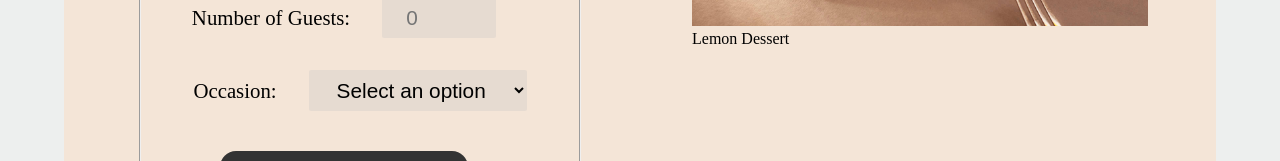
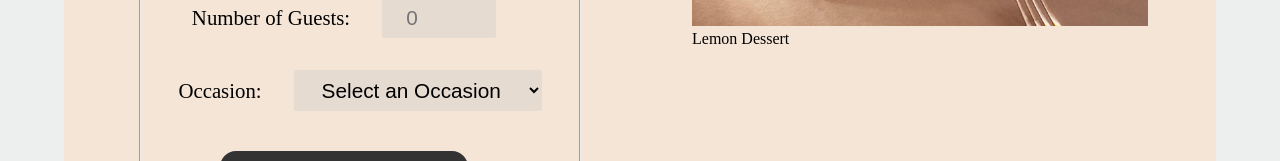
Before and after one commit to oislen/LittleLemonReact, a React (Create React App) app in the folder littlelemon/: page /book in a window 1280 px wide. Shown: the part 591-752 px from the top of the page. Built offline with nearby package versions, Linux system fonts and the light colour scheme.

Commit message:
Revised bookingform to raise alert on submission

```diff
--- a/littlelemon/src/components/pages/forms/BookingForm.js
+++ b/littlelemon/src/components/pages/forms/BookingForm.js
@@ -3,26 +3,35 @@ import { useState } from "react";
 
 const BookingForm = (props) => {
 
-  const [times, setTimes] = useState("");
+  const [date, setDate] = useState("");
+  const [time, setTime] = useState("");
   const [guests, setGuests] = useState("");
   const [occasion, setOccasion] = useState("");
 
-  var availableTimes=["18:00", "18:15", "18:30"];
-  var date=Date();
+  var availableTimes=["Select a Time", "18:00", "18:15", "18:30"];
+  var occasionTypes=["Select an Occasion", "Birthday", "Anniversary"]
+
+  function submitForm(formData) {
+    alert("Booking successful!")
+  }
+
+  const handleSubmit = (e) => {
+    e.preventDefault();
+    submitForm(e);
+  };
 
   return (
       <section>
-        <form>
+        <form onSubmit={handleSubmit}>
           <fieldset className="formField">
             <div>
               <label htmlFor="book-date">Choose Date:</label>
-              <input id="book-date" value={date} type="date" required />
+              <input id="book-date" value={date} type="date" onChange={(e) => setDate(e.target.value)} required />
             </div>
 
             <div>
               <label htmlFor="book-time">Choose Time:</label>
-              <select id="book-time" value={times} onChange={(e) => setTimes(e.target.value)} required >
-                <option value="">Select a Time</option>
+              <select id="book-time" value={time} onChange={(e) => setTime(e.target.value)} required >
                 {availableTimes.map((availableTimes) => {return <option key={availableTimes}>{availableTimes}</option>;})}
               </select>
             </div>
@@ -34,19 +43,13 @@ const BookingForm = (props) => {
 
             <div>
               <label htmlFor="book-occasion">Occasion:</label>
-              <select id="book-occasion" key={occasion} value={occasion} onChange={(e) => setOccasion(e.target.value)} required >
-                <option value="">Select an option</option>
-                <option>Birthday</option>
-                <option>Anniversary</option>
+              <select id="book-occasion" key={occasion} value={occasion} onChange={(e) => setOccasion(e.target.value)} >
+                {occasionTypes.map((occasionTypes) => {return <option key={occasionTypes}>{occasionTypes}</option>;})}
               </select>
             </div>
 
             <div className="btnReceive">
-              <input
-                aria-label="On Click"
-                type="submit"
-                value={"Make Your Reservation"}
-              />
+              <input aria-label="On Click" type="submit" value={"Make Your Reservation"} />
             </div>
           </fieldset>
         </form>
```
